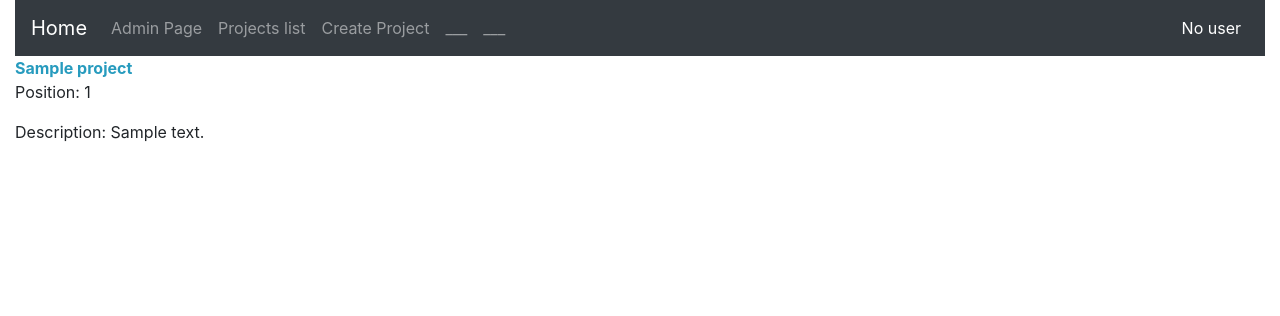
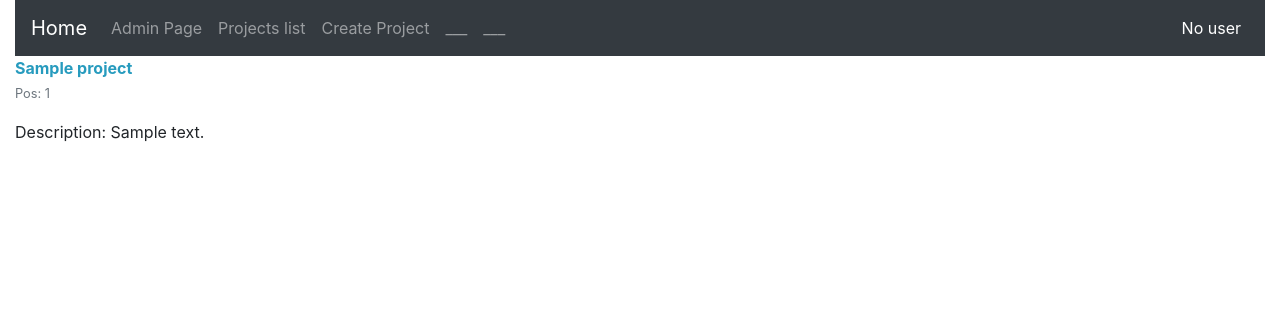
Before and after one commit to ionescuig/portfolio, a Django app: page /projects/ in a window 1280 px wide. Shown: the top 316 px of the page. Run offline with Django 3.2, Linux system fonts and the light colour scheme; tables that the repository leaves empty hold one stand-in row (values such as "Sample post"); some libraries are stand-ins or nearby versions.

Commit message:
made create project cleaner

```diff
--- a/src/projects/views.py
+++ b/src/projects/views.py
@@ -2,9 +2,8 @@ from django.contrib import messages
 from django.contrib.auth.decorators import login_required
 from django.contrib.auth.mixins import LoginRequiredMixin
 from django.forms import modelformset_factory
-from django.http import HttpResponseRedirect
 from django.views.generic import CreateView, DeleteView, TemplateView, UpdateView, DetailView, ListView
-from django.shortcuts import render
+from django.shortcuts import render, redirect
 
 from .forms import CVForm, ImagesForm, ProjectForm
 from .models import CV, Images, Project
@@ -45,7 +44,7 @@ def createproject(request):
                     photo = Images(project=project_form, image=image)
                     photo.save()
             messages.success(request, 'Project saved!!!')
-            return HttpResponseRedirect('/')
+            return redirect('projects:list')
         else:
             print(projectForm.errors, formset.errors)
     else:
--- a/src/templates/projects/project_list.html
+++ b/src/templates/projects/project_list.html
@@ -7,8 +7,8 @@
         <strong>
             <a style="color: #279bbe" href="{{ obj.get_absolute_url }}">{{ obj.title }}</a>
         </strong>
-        <p>
-            Position: {{ obj.position }}
+        <p class="text-muted">
+            <small>Pos: {{ obj.position }}</small>
         </p>
         <p>
             Description: {{ obj.description }}
```
